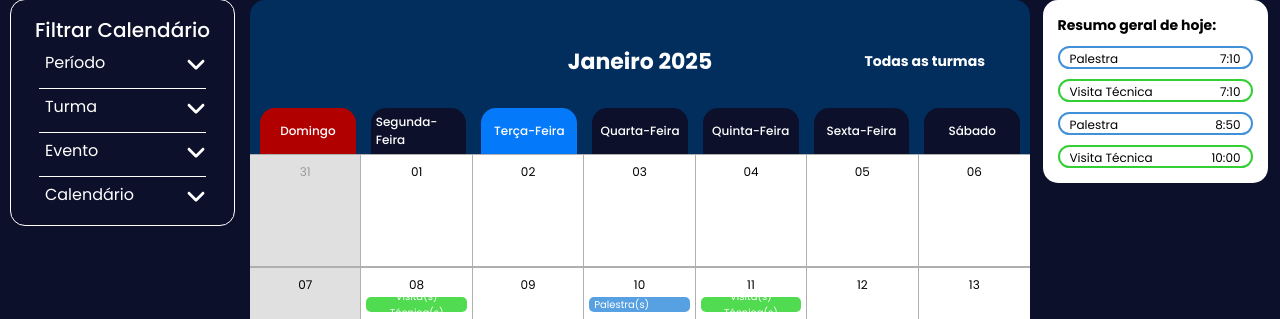
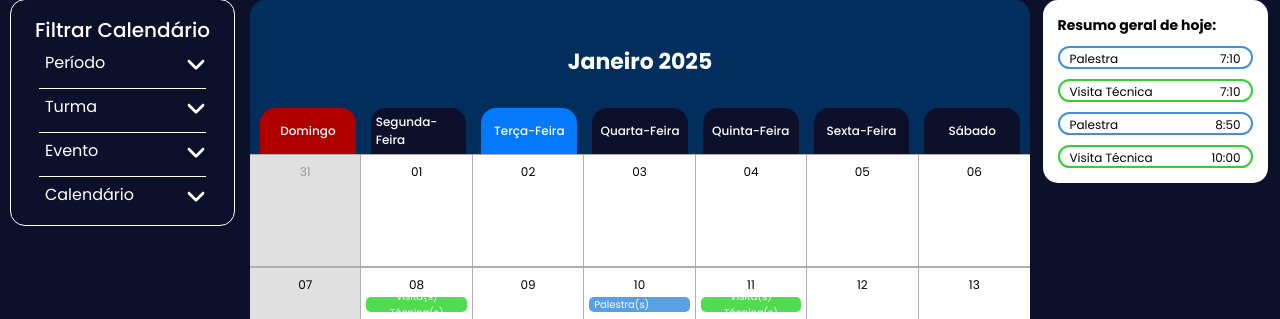
Before and after one commit to Dutz9/TCC_TaNaAgenda, a PHP site: page /calendario.php in a window 1280 px wide. Shown: the part 80-399 px from the top of the page. Run offline with PHP 8.4, Linux system fonts and the light colour scheme.

Commit message:
mudança simples de estilo e css

```diff
--- a/calendario.php
+++ b/calendario.php
@@ -48,9 +48,6 @@
         <div class="header-calendario">
             <div class="header-parte-de-cima">
                 <h3>Janeiro 2025</h3>
-                <div class="header-turmas">
-                    <h4>Todas as turmas</h4>
-                </div>
             </div>
             <div class="header-divisoes-semanas">
                 <div class="dias-da-semana" style="background-color: #B10000;">
--- a/css/calendario.css
+++ b/css/calendario.css
@@ -102,11 +102,6 @@ body {
 
 .header-parte-de-cima > h4 {
   font-size: 14px;
-}
-
-.header-turmas {
-  position: absolute;
-  right: 30px;
 }
 
 .header-divisoes-semanas {
--- a/css/index.css
+++ b/css/index.css
@@ -97,11 +97,6 @@
 
 .header-parte-de-cima > h4 {
     font-size: 14px;
-}
-
-.header-turmas {
-    position: absolute;
-    right: 30px;
 }
 
 .header-divisoes-semanas {
--- a/css/indexlogado.css
+++ b/css/indexlogado.css
@@ -101,11 +101,6 @@
 .header-parte-de-cima > h4 {
     font-size: 14px;
 
-}
-
-.header-turmas {
-    position: absolute;
-    right: 30px;
 }
 
 .header-divisoes-semanas {
--- a/index.php
+++ b/index.php
@@ -100,8 +100,6 @@
             <div class="header-calendario">
                 <div class="header-parte-de-cima">
                     <h3><?php echo $mes_ano_atual; ?></h3>
-                    <div class="header-turmas"><h4>Todas as turmas</h4></div>
-                </div>
                 <div class="header-divisoes-semanas">
                     <div></div>
                     <?php foreach ($dias_desta_semana as $dia): ?>
--- a/tela_coord/agendacoord.php
+++ b/tela_coord/agendacoord.php
@@ -118,8 +118,6 @@
             <div class="header-calendario">
                 <div class="header-parte-de-cima">
                     <h3><?php echo $mes_ano_atual; ?></h3>
-                    <div class="header-turmas"><h4>Todas as turmas</h4></div>
-                </div>
                 <div class="header-divisoes-semanas">
                     <div></div>
                     <?php foreach ($dias_desta_semana as $dia): ?>
--- a/tela_prof/agendaprof.php
+++ b/tela_prof/agendaprof.php
@@ -111,8 +111,6 @@
             <div class="header-calendario">
                 <div class="header-parte-de-cima">
                     <h3><?php echo $mes_ano_atual; ?></h3>
-                    <div class="header-turmas"><h4>Todas as turmas</h4></div>
-                </div>
                 <div class="header-divisoes-semanas">
                     <div></div>
                     <?php foreach ($dias_desta_semana as $dia): ?>
```
